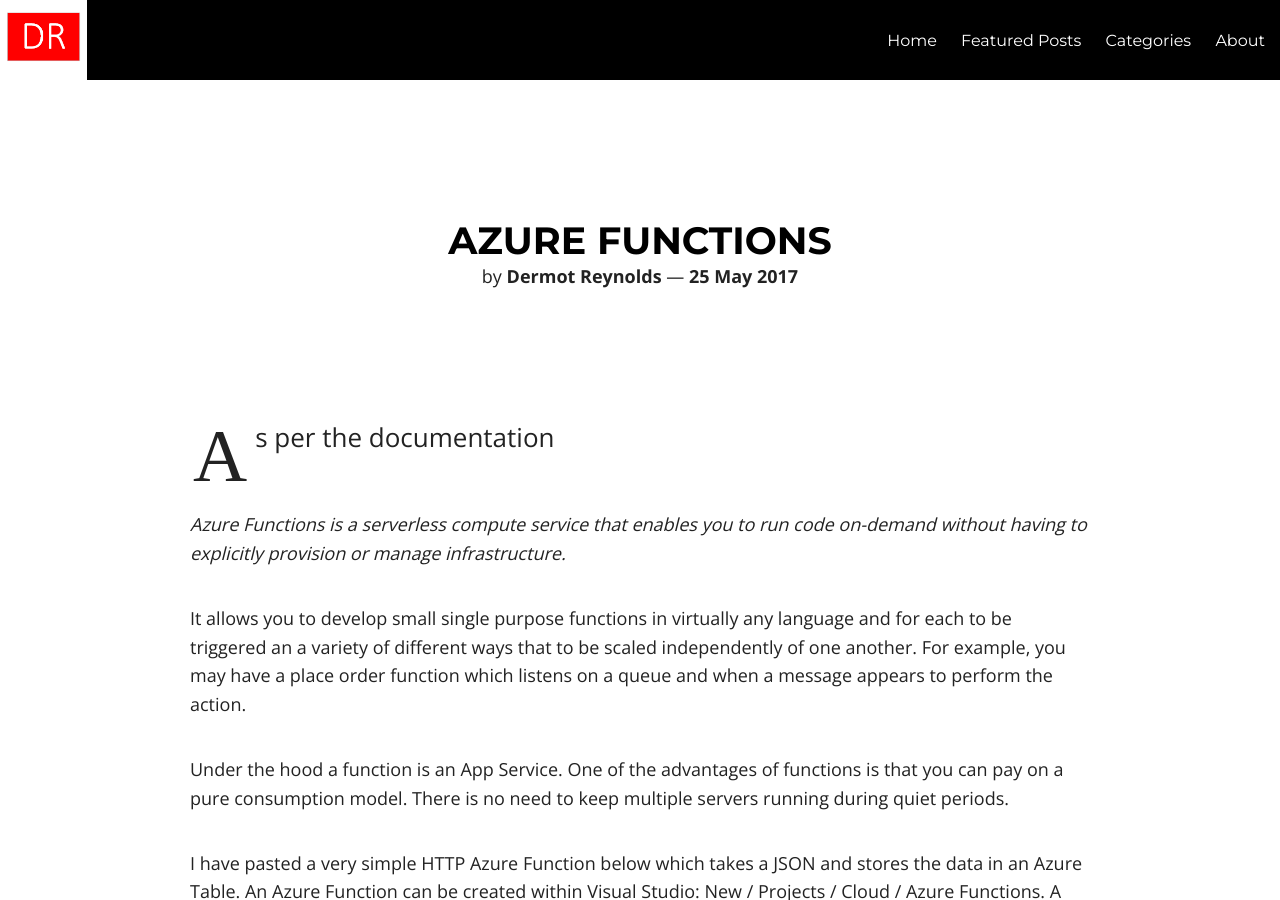
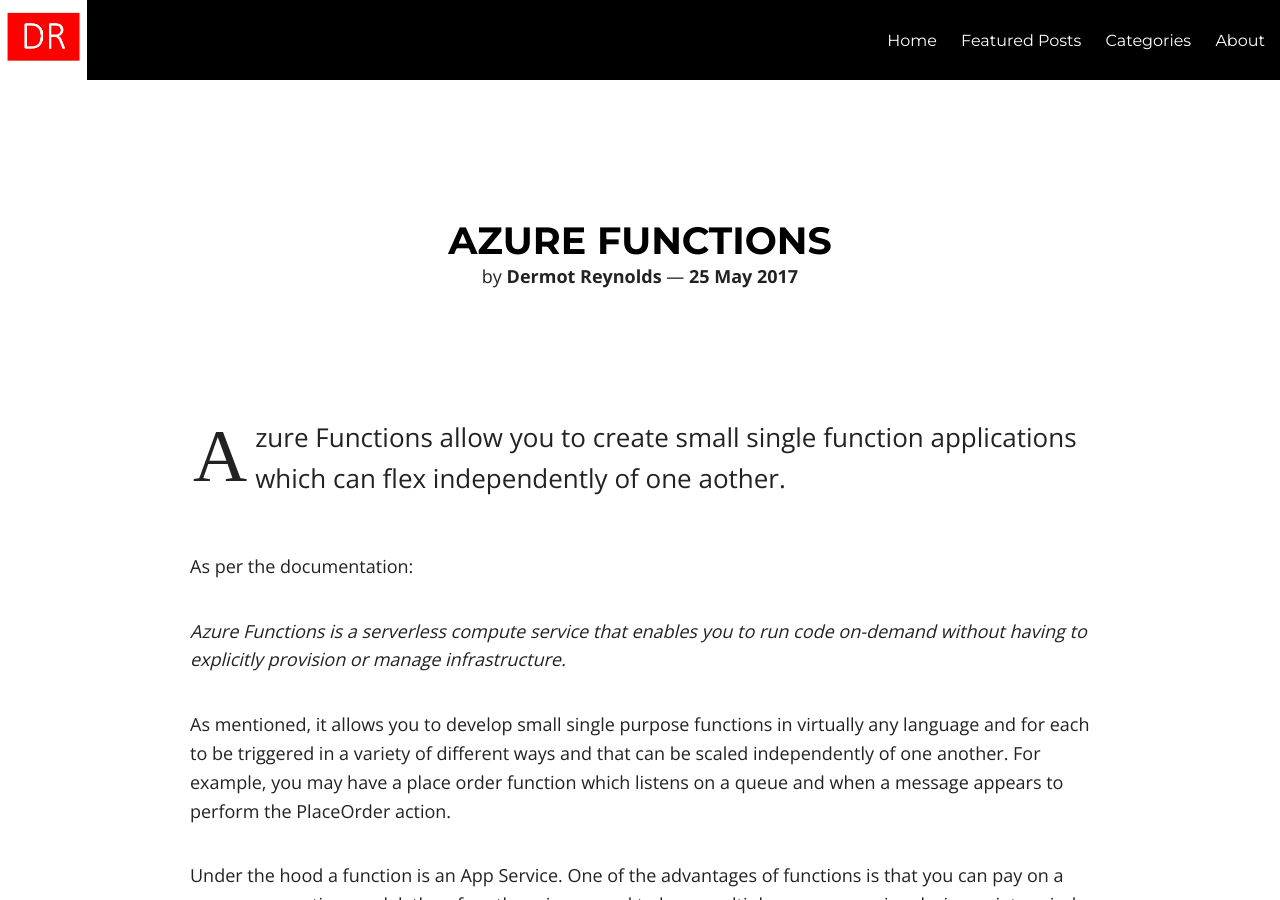
Before and after one commit to dermotreynolds/old.dermotreynolds.github.io, a Jekyll site: the page built from _posts/2017-05-12-14-azure-function.md, in a window 1280 px wide and 900 px high. Built offline with Jekyll 4.4.1, drawn with Linux system fonts in a browser that asks for light colours; nearby versions of some CDN libraries; some of the changed text lies outside the part shown.

```diff
--- a/_posts/2017-05-12-14-azure-function.md
+++ b/_posts/2017-05-12-14-azure-function.md
@@ -5,15 +5,15 @@
 category: Azure Function
 
 ---
+Azure Functions allow you to create small single function applications which can flex independently of one aother.
 
-
-As per the documentation
+As per the documentation:
 
 *Azure Functions is a serverless compute service that enables you to run code on-demand without having to explicitly provision or manage infrastructure.*
 
-It allows you to develop small single purpose functions in virtually any language and for each to be triggered an a variety of different ways that to be scaled independently of one another.  For example, you may have a place order function which listens on a queue and when a message appears to perform the action.
+As mentioned, it allows you to develop small single purpose functions in virtually any language and for each to be triggered in a variety of different ways and that can be scaled independently of one another.  For example, you may have a place order function which listens on a queue and when a message appears to perform the PlaceOrder action.
 
-Under the hood a function is an App Service.  One of the advantages of functions is that you can pay on a pure consumption model.  There is no need to keep multiple servers running during quiet periods.
+Under the hood a function is an App Service.  One of the advantages of functions is that you can pay on a pure consumption model, therefore there is no need to keep multiple servers running during quiet periods.
 
 I have pasted a very simple HTTP Azure Function below which takes a JSON and stores the data in an Azure Table.  An Azure Function can be created within Visual Studio: New / Projects / Cloud / Azure Functions.  A similar deployment is shown in my Getting Started article.
 
```
Also changed, not shown: _posts/2017-04-12-6-add-barracuda-tag-to-website.md (+4 -2 lines).
